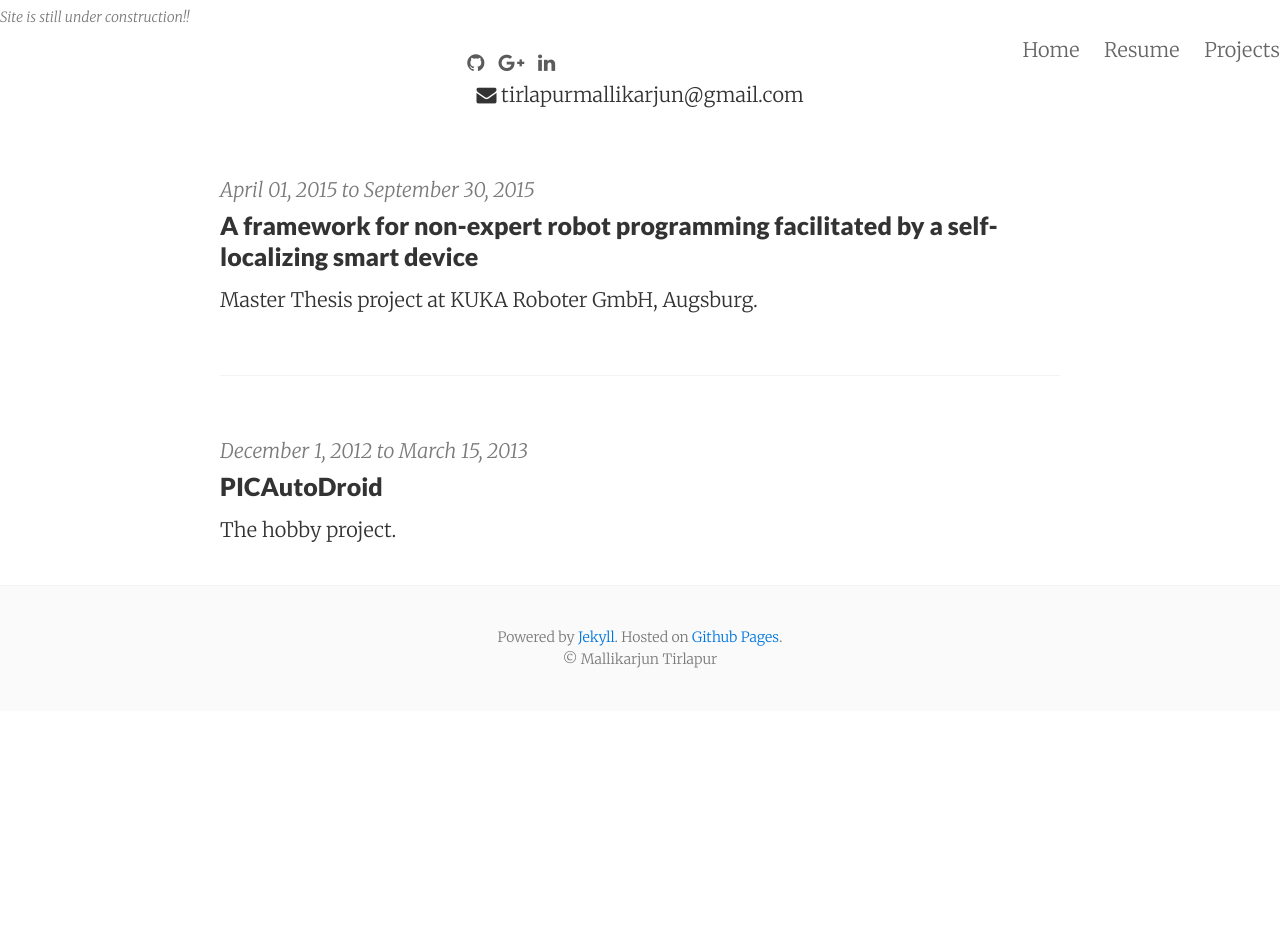
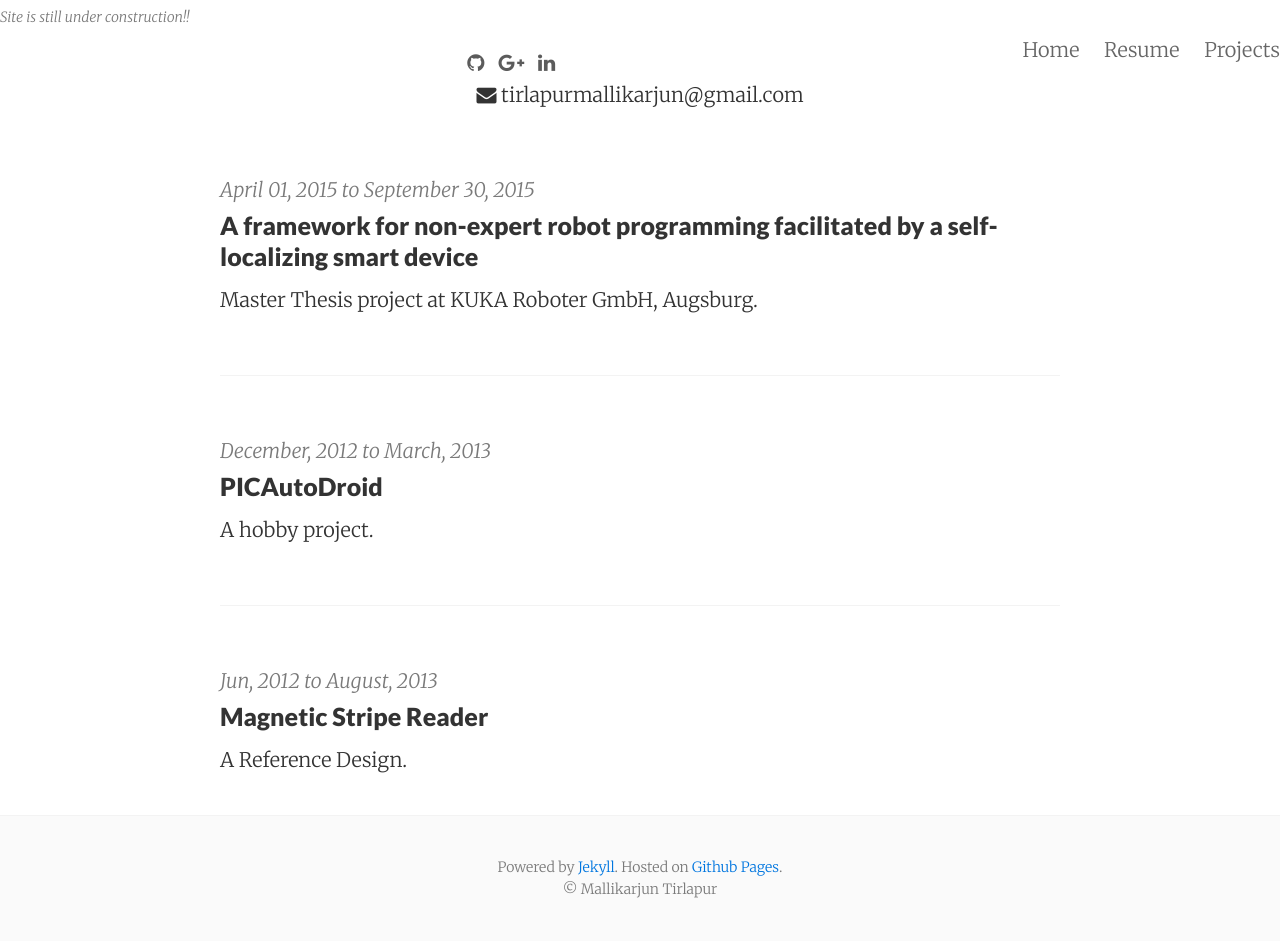
Before and after one commit to MallikarjunTirlapur/MallikarjunTirlapur.github.io, a Jekyll site: the page built from projects/index.html, in a window 1280 px wide. Built offline with Jekyll 4.4.1, drawn with Linux system fonts in a browser that asks for light colours; nearby versions of some CDN libraries; before the commit the page ends 900 px from its top, so only the background shows below that.

Commit message:
Update index.html

```diff
--- a/projects/index.html
+++ b/projects/index.html
@@ -23,14 +23,28 @@ layout: default
       </div>
 
          <div class="post py3">
-        <p class="post-meta">December 1, 2012 to March 15, 2013</p>
+        <p class="post-meta">December, 2012 to March, 2013</p>
         <a href="http://MallikarjunTirlapur.github.io/PICAutoDroid/" class="post-link"><h3 class="h3 post-title">PICAutoDroid  </h3></a>
         <p class="post-summary">
 
-            The hobby project.
+            A hobby project.
 
         </p>
       </div>
+
+       <div class="post py3">
+        <p class="post-meta">Jun, 2012 to August, 2013</p>
+        <a href="http://MallikarjunTirlapur.github.io/PICAutoDroid/" class="post-link"><h3 class="h3 post-title">Magnetic Stripe Reader </h3></a>
+        <p class="post-summary">
+
+            A Reference Design.
+
+        </p>
+      </div>
+
+
+
+
 </div>
 </div>
 </div>
```
